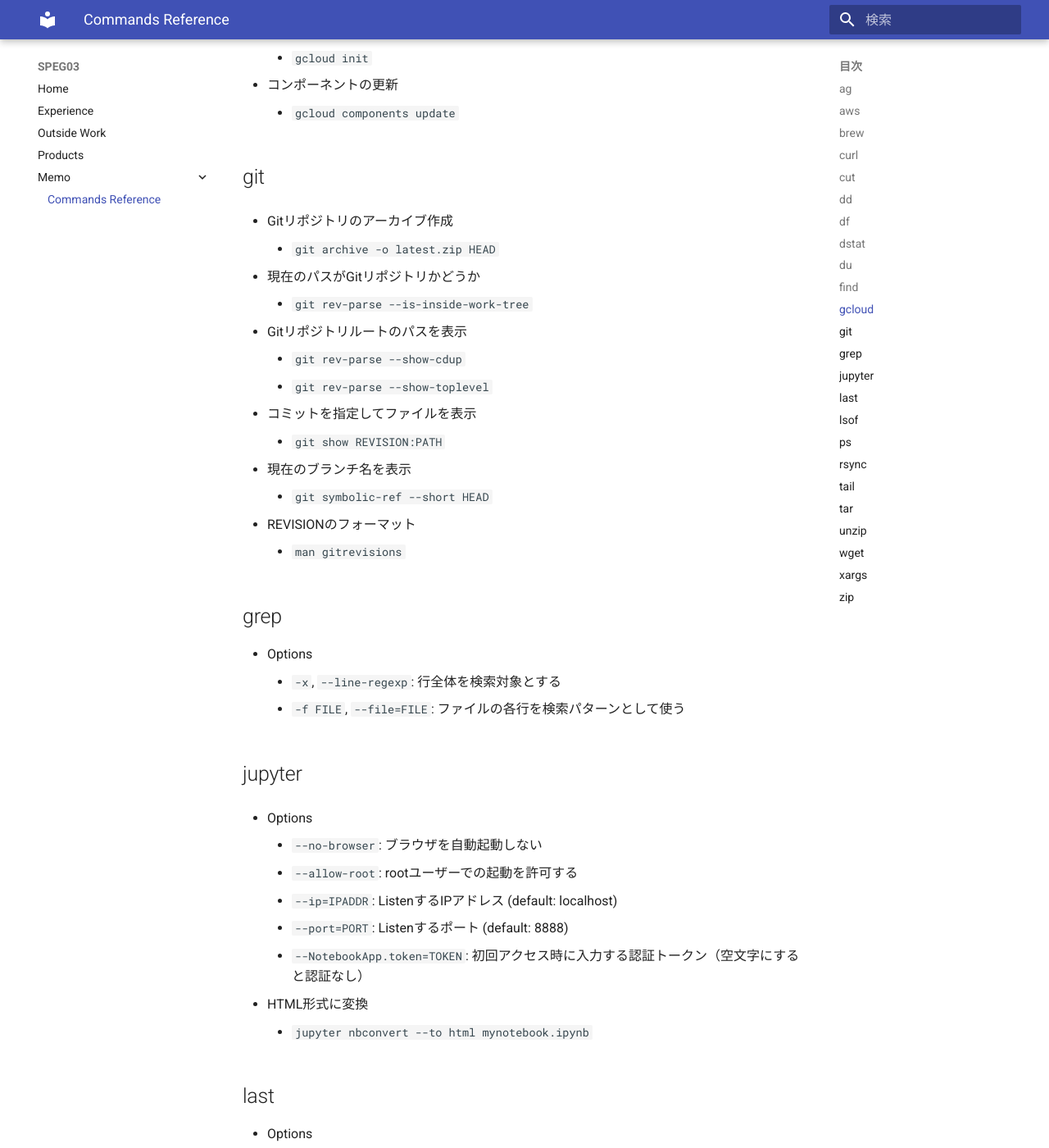
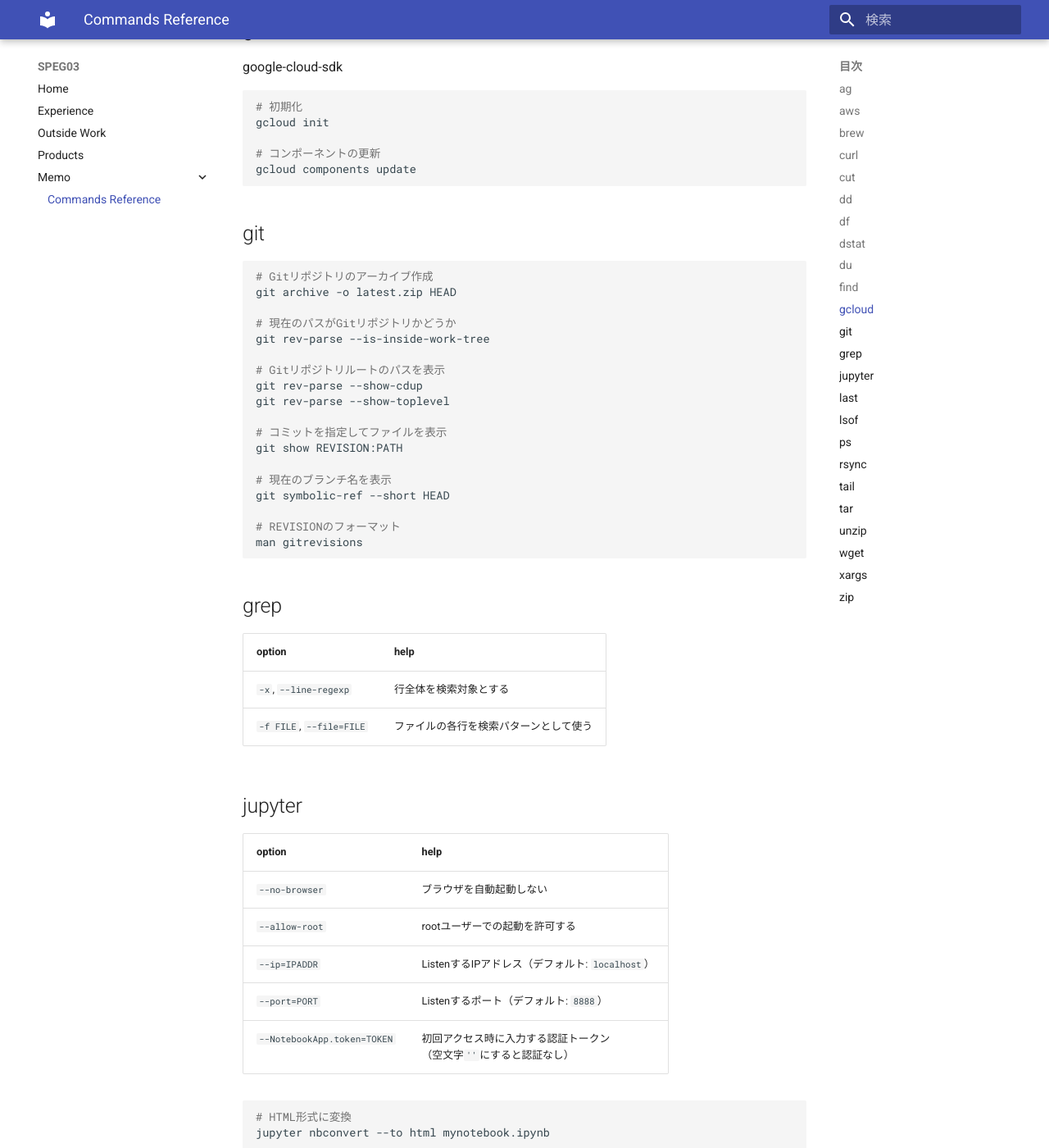
Before and after one commit to speg03/sp3.dev, an MkDocs documentation site: the page built from docs/memo/commands.md, in a window 1280 px wide and 1400 px high, scrolled down 2742 px. Shown: the whole window at 82% size. Built offline with MkDocs 1.6.1 and Material for MkDocs 9.7.7, drawn with Linux system fonts in a browser that asks for light colours; emoji names are drawn with the system emoji font; some of the changed text lies outside the part shown.

Commit message:
Update command reference page to table format

````diff
--- a/docs/memo/commands.md
+++ b/docs/memo/commands.md
@@ -4,59 +4,64 @@
 
 the_silver_searcher
 
-* Options
-    * `--noheading`: 先頭行にファイル名を出力しない
+option|help
+-|-
+`--noheading`|先頭行にファイル名を出力しない
 
 ## aws
 
-* S3署名付きURLの発行
-    * `aws s3 presign --expires-in 3600 s3://bucket_name/object_key`
-    * 指定したオブジェクトを一時的に公開してダウンロードできるURLを発行する。`expires-in`は発行した署名付きURLの期限。デフォルトでは3600秒（1時間）。
+```sh
+# S3署名付きURLの発行
+aws s3 presign --expires-in 3600 s3://bucket_name/object_key
+```
 
 ## brew
 
 Homebrew
 
-* リポジトリの更新
-    * `brew update`
+```sh
+# リポジトリの更新
+brew update
 
-* リポジトリの追加
-    * `brew tap user/repo`
+# リポジトリの追加
+brew tap user/repo
 
-* パッケージの依存関係
-    * `brew deps formula`
+# パッケージの依存関係
+brew deps formula
 
-* パッケージのインストール
-    * `brew install`
+# パッケージのインストール
+brew install
 
-* パッケージの削除
-    * `brew uninstall`
+# パッケージの削除
+brew uninstall
 
-* パッケージの再インストール
-    * `brew reinstall`
+# パッケージの再インストール
+brew reinstall
 
-* パッケージの更新
-    * `brew upgrade`
+# パッケージの更新
+brew upgrade
 
-* 古いバージョンのパッケージを削除
-    * `brew cleanup`
+# 古いバージョンのパッケージを削除
+brew cleanup
+```
 
 ## curl
 
-* Options
-    * `-C <offset>`, `--continue-at <offset>`: 部分ダウンロード（offsetに-を指定した場合は自動的にオフセットを検出して続きからダウンロードする）
+option|help
+-|-
+`-C <offset>`, `--continue-at <offset>`|部分ダウンロード<br>（`offset`に`-`を指定した場合は自動的にオフセットを検出して続きからダウンロードする）
 
 ## cut
 
-* Options
-    * `-d <delim>`: デリミタの指定
-    * `-f <list>`: デリミタで分割されたカラムのうち、出力するカラム番号
+option|help
+-|-
+`-d <delim>`|デリミタの指定
+`-f <list>`|デリミタで分割されたカラムのうち、出力するカラム番号
 
 ## dd
 
-* 転送の進捗を確認する
-
-```
+```sh
+# 転送の進捗を確認する
 kill -USR1 <ddのプロセスID>
 ```
 
@@ -64,82 +69,99 @@
 
 ディスクごとのディスク使用量を調べる。
 
-* Options
-    * `-h`: ヒューマンリーダブルな単位で表示
+option|help
+-|-
+`-h`|ヒューマンリーダブルな単位で表示
 
 ## dstat
 
-* Options
-    * `-a`: デフォルトの項目
-    * `-m`: メモリ
+option|help
+-|-
+`-a`|デフォルトの項目
+`-m`|メモリ
 
 ## du
 
 ファイルやディレクトリごとのディスク使用量を調べる。
 
-* Options
-    * `-d`: ディレクトリをたどっていく深さ
-    * `-h`: ヒューマンリーダブルな単位で表示
-    * `-s`: 指定したパスがディレクトリの場合、トータルのディスク使用量を表示する
+option|help
+-|-
+`-d`|ディレクトリをたどっていく深さ
+`-h`|ヒューマンリーダブルな単位で表示
+`-s`|指定したパスがディレクトリの場合、トータルのディスク使用量を表示する
 
 ## find
 
-* リンク切れしたシンボリックリンクを探す
-    * `find -L /path/to/check -type l`
-    * ref: [Find broken symlinks and delete them](https://www.commandlinefu.com/commands/view/2369/find-broken-symlinks-and-delete-them)
+```sh
+# リンク切れしたシンボリックリンクを探す
+find -L /path/to/check -type l
+```
 
 ## gcloud
 
 google-cloud-sdk
 
-* 初期化
-    * `gcloud init`
-* コンポーネントの更新
-    * `gcloud components update`
+```sh
+# 初期化
+gcloud init
+
+# コンポーネントの更新
+gcloud components update
+```
 
 ## git
 
-* Gitリポジトリのアーカイブ作成
-    * `git archive -o latest.zip HEAD`
+```sh
+# Gitリポジトリのアーカイブ作成
+git archive -o latest.zip HEAD
 
-* 現在のパスがGitリポジトリかどうか
-    * `git rev-parse --is-inside-work-tree`
+# 現在のパスがGitリポジトリかどうか
+git rev-parse --is-inside-work-tree
 
-* Gitリポジトリルートのパスを表示
-    * `git rev-parse --show-cdup`
-    * `git rev-parse --show-toplevel`
+# Gitリポジトリルートのパスを表示
+git rev-parse --show-cdup
+git rev-parse --show-toplevel
 
-* コミットを指定してファイルを表示
-    * `git show REVISION:PATH`
+# コミットを指定してファイルを表示
+git show REVISION:PATH
 
-* 現在のブランチ名を表示
-    * `git symbolic-ref --short HEAD`
+# 現在のブランチ名を表示
+git symbolic-ref --short HEAD
 
-* REVISIONのフォーマット
-    * `man gitrevisions`
+# REVISIONのフォーマット
+man gitrevisions
+```
 
 ## grep
 
-* Options
-    * `-x`, `--line-regexp`: 行全体を検索対象とする
-    * `-f FILE`, `--file=FILE`: ファイルの各行を検索パターンとして使う
+option|help
+-|-
+`-x`, `--line-regexp`|行全体を検索対象とする
+`-f FILE`, `--file=FILE`|ファイルの各行を検索パターンとして使う
 
 ## jupyter
 
-* Options
-    * `--no-browser`: ブラウザを自動起動しない
-    * `--allow-root`: rootユーザーでの起動を許可する
-    * `--ip=IPADDR`: ListenするIPアドレス (default: localhost)
-    * `--port=PORT`: Listenするポート (default: 8888)
-    * `--NotebookApp.token=TOKEN`: 初回アクセス時に入力する認証トークン（空文字にすると認証なし）
+option|help
+-|-
+`--no-browser`|ブラウザを自動起動しない
+`--allow-root`|rootユーザーでの起動を許可する
+`--ip=IPADDR`|ListenするIPアドレス（デフォルト: `localhost`）
+`--port=PORT`|Listenするポート（デフォルト: `8888`）
+`--NotebookApp.token=TOKEN`|初回アクセス時に入力する認証トークン<br>（空文字`''`にすると認証なし）
 
-* HTML形式に変換
-    * `jupyter nbconvert --to html mynotebook.ipynb`
+```sh
+# HTML形式に変換
+jupyter nbconvert --to html mynotebook.ipynb
+```
 
 ## last
 
-* Options
-    * `reboot`: 直近で再起動した時刻を確認
+直近のログインを確認する。
+
+```sh
+# 直近で再起動した時刻を確認
+last reboot
+```
 
 ## lsof
 
@@ -147,71 +169,81 @@
 
 ## ps
 
-* Options
-    * `a`: すべてのプロセスを表示する
-    * `u`: ユーザー列を表示する
-    * `x`: ttyに紐付かないプロセスを表示する
-    * `f`: :penguin: プロセスツリーを表示する
+option|help
+-|-
+`a`|すべてのプロセスを表示する
+`u`|ユーザー列を表示する
+`x`|ttyに紐付かないプロセスを表示する
+`f`|:penguin: プロセスツリーを表示する
 
 ## rsync
 
-* Options
-    * `-v`, `--verbose`: 詳細表示
-    * `-a`, `--archive`: `-rlptgoD`と同じ
-    * `-r`, `--recursive`: 再帰的にたどる
-    * `-l`, `--links`: シンボリックリンクをシンボリックリンクのままコピー
-    * `-p`, `--perms`: パーミッションを維持する
-    * `-t`, `--times`: タイムスタンプを維持する
-    * `-g`, `--group`: グループを維持する
-    * `-o`, `--owner`: オーナーを維持する
-    * `-D`: デバイスファイルやスペシャルファイルをそのままコピー
-    * `-c`, `--checksum`: ファイルの更新日、サイズではなくチェックサムでコピーすべきかどうかを判断（ただし、1ファイルごとにチェックサムを計算するため遅くなる）
-    * `-E`: :penguin: --executabilityと同じ
-    * `--executability`: 実行可能フラグを維持する
-    * `-n`, `--dry-run`: ファイルコピーを実行せず何が起こるかだけ表示
-    * `--rsync-path=PROGRAM`: リモート側で実行するrsyncのパスを指定（sudo rsyncを指定するとroot権限で実行することになる）
-    * `-z`, `--compress`: 転送時にデータを圧縮する
-    * `-C`, `--cvs-exclude`: CVS関連ファイルを除外する
-    * `-f`, `--filter=RULE`: ファイルのフィルタリングルール
-    * `-F`: `--filter='dir-merge /.rsync-filter'`のエイリアス
-    * `-P`: 部分ダウンロード、かつ、進捗の表示
+option|help
+-|-
+`-v`, `--verbose`|詳細表示
+`-a`, `--archive`|`-rlptgoD`と同じ
+`-r`, `--recursive`|再帰的にたどる
+`-l`, `--links`|シンボリックリンクをシンボリックリンクのままコピー
+`-p`, `--perms`|パーミッションを維持する
+`-t`, `--times`|タイムスタンプを維持する
+`-g`, `--group`|グループを維持する
+`-o`, `--owner`|オーナーを維持する
+`-D`|デバイスファイルやスペシャルファイルをそのままコピー
+`-c`, `--checksum`|ファイルの更新日、サイズではなくチェックサムでコピーすべきかどうかを判断<br>（ただし、1ファイルごとにチェックサムを計算するため遅くなる）
+`-E`|:penguin: `--executability`と同じ
+`--executability`|実行可能フラグを維持する
+`-n`, `--dry-run`|ファイルコピーを実行せず何が起こるかだけ表示
+`--rsync-path=PROGRAM`|リモート側で実行するrsyncのパスを指定<br>（`'sudo rsync'`を指定するとroot権限で実行することになる）
+`-z`, `--compress`|転送時にデータを圧縮する
+`-C`, `--cvs-exclude`|CVS関連ファイルを除外する
+`-f`, `--filter=RULE`|ファイルのフィルタリングルール
+`-F`|`--filter='dir-merge /.rsync-filter'`のエイリアス
+`-P`|部分ダウンロード、かつ、進捗の表示
 
 ## tail
 
-* Options
-    * `-n NUM`: 末尾NUM行表示する。+NUMとすると先頭のNUM行目から表示する。
+option|help
+-|-
+`-n NUM`|末尾`NUM`行表示する。`+NUM`とすると先頭の`NUM`行目から表示する
 
 ## tar
 
-* Options
-    * `x`: アーカイブの展開
-    * `c`: アーカイブの作成
-    * `t`: アーカイブされているファイルの一覧
-    * `v`: 詳細表示
-    * `f`: アーカイブファイルの指定
-    * `z`: gzipフィルター
-    * `j`: bzip2フィルター
-    * `-C directory`: directoryに移動してから処理を行う
+option|help
+-|-
+`x`|アーカイブの展開
+`c`|アーカイブの作成
+`t`|アーカイブされているファイルの一覧
+`v`|詳細表示
+`f`|アーカイブファイルの指定
+`z`|gzipフィルター
+`j`|bzip2フィルター
+`-C directory`|`directory`に移動してから処理を行う
 
 ## unzip
 
-* Options
-    * `-d exdir`: 展開先パスの指定
-    * `-l`: アーカイブされているファイルの一覧
+option|help
+-|-
+`-d exdir`|展開先パスの指定
+`-l`|アーカイブされているファイルの一覧
 
 ## wget
 
-* Options
-    * `-c`, `--continue`: 部分ダウンロード
+option|help
+-|-
+`-c`, `--continue`|部分ダウンロード
 
 ## xargs
 
-* Options
-    * `-r`, `--no-run-if-empty`: :penguin: 渡される引数がなければ実行しない（:apple: このオプションはないがデフォルトで同じ挙動になる）
+option|help
+-|-
+`-r`, `--no-run-if-empty`|:penguin: 渡される引数がなければ実行しない<br>:apple: このオプションはないがデフォルトで同じ挙動になる
 
 ## zip
 
-`zip [options] [zipfile [file ...]]`
+```sh
+zip [options] [zipfile [file ...]]
+```
 
-* Options
-    * `-r`, `--recurse-paths`: fileがディレクトリのときに、再帰的にたどってzipfileに追加する
+option|help
+-|-
+`-r`, `--recurse-paths`|`file`がディレクトリのときに、再帰的にたどって`zipfile`に追加する
````
